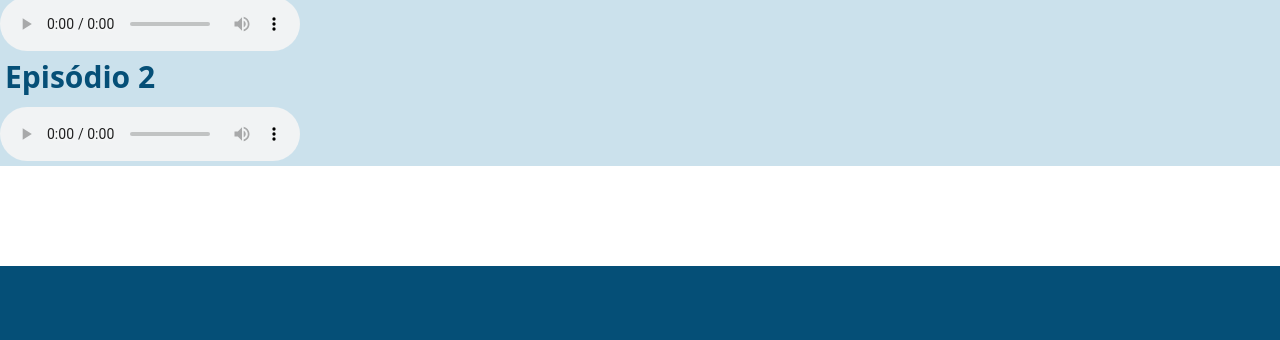
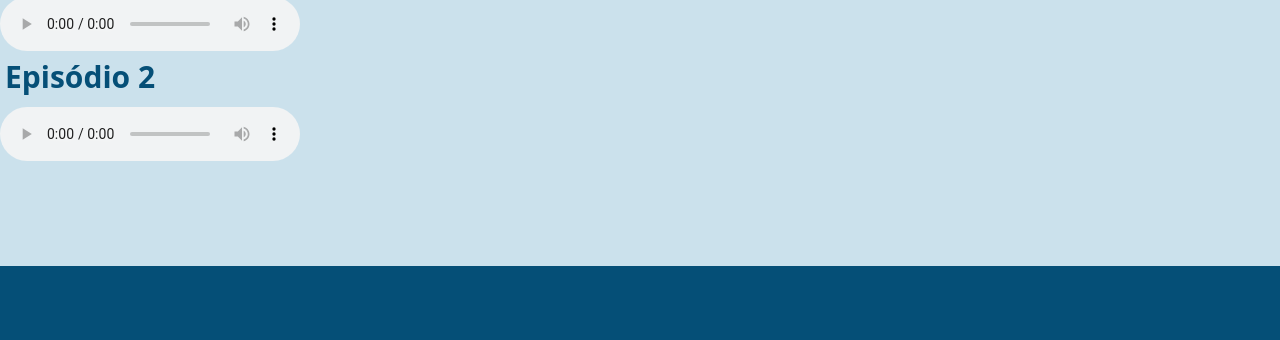
Before and after one commit to lucassr01/CedCiencia, a plain HTML site: page index.html in a window 1280 px wide. Shown: the part 754-1094 px from the top of the page. Drawn offline with Linux system fonts and the light colour scheme.

Commit message:
Update index.css

```diff
--- a/index.css
+++ b/index.css
@@ -57,9 +57,7 @@ h3{
     padding-left: 10px;
     font-size: 40px;
 }
-main{
-    margin-bottom: 100px;
-}
+
 .principal{
    padding-top: 50px;
    background-color: #cbe1ec;
@@ -80,6 +78,7 @@ main{
 
 .epi2{
     background-color: #cbe1ec;
+    padding-bottom: 100px;
 }
 
 
```
